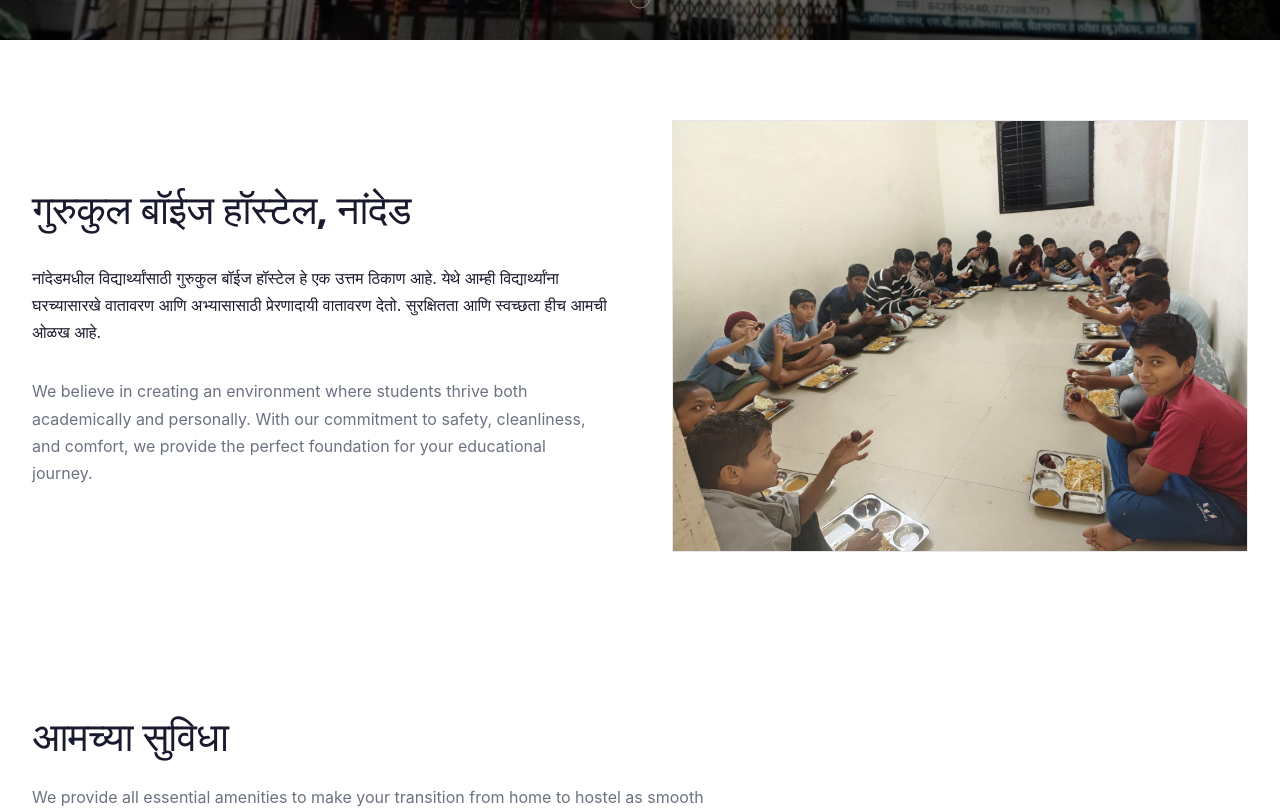
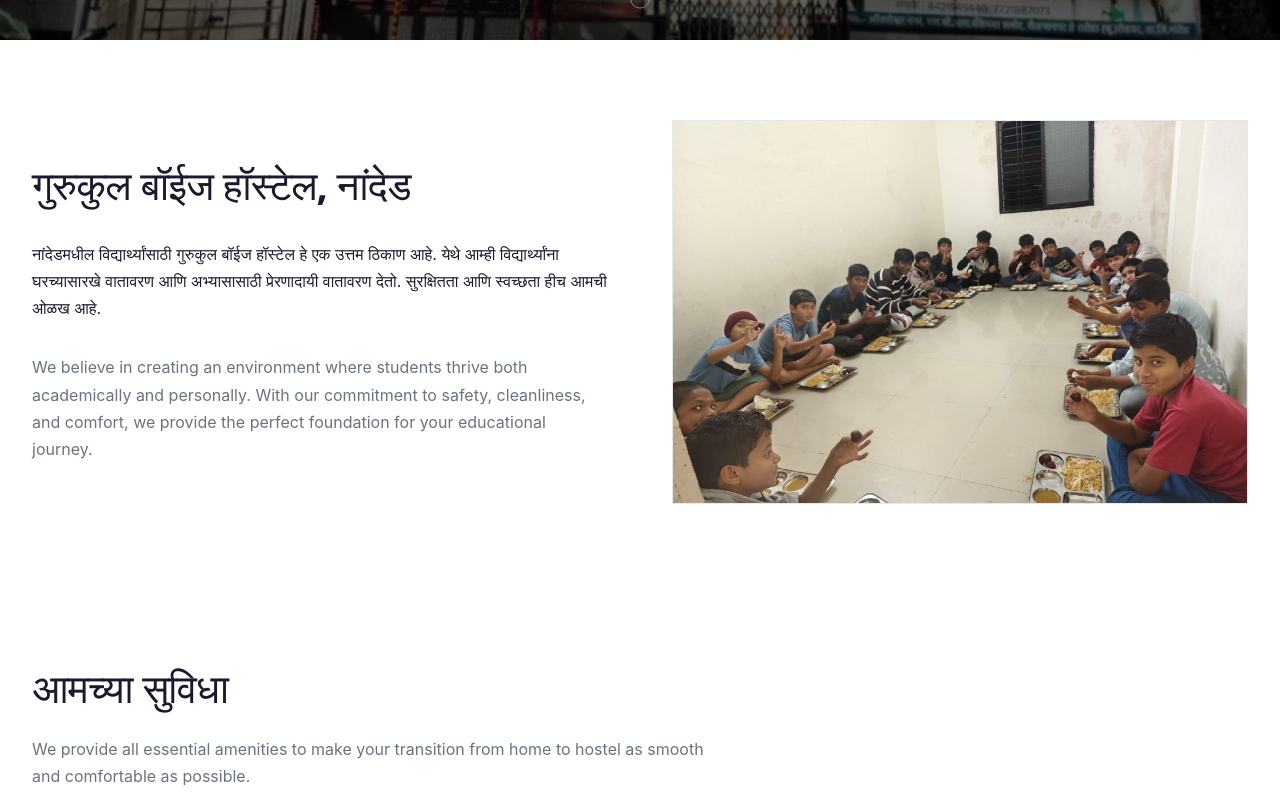
Before and after one commit to Codergirl-cyber/Website-for-hostel, a React (Vite) app: page / in a window 1280 px wide. Shown: the part 760-1569 px from the top of the page. Built offline with nearby package versions, Linux system fonts and the light colour scheme; no server answers; a web font is replaced by a local one.

Commit message:
fixed photos

```diff
--- a/src/components/About.jsx
+++ b/src/components/About.jsx
@@ -34,11 +34,11 @@ const About = ({ content }) => {
             transition={{ duration: 0.8 }}
             className="lg:w-1/2 order-1 lg:order-2"
           >
-            <div className="relative overflow-hidden group aspect-4-3">
+            <div className="relative overflow-hidden group h-80 sm:h-96">
               <img
                 src={studentsGroup}
                 alt="Gurukul Boys Hostel Students"
-                className="absolute inset-0 w-full h-full object-cover transition-transform duration-700 group-hover:scale-110"
+                className="w-full h-full object-cover transition-transform duration-700 group-hover:scale-110"
               />
               <div className="absolute inset-0 border border-[#e5e7eb]" />
             </div>
--- a/src/components/Gallery.jsx
+++ b/src/components/Gallery.jsx
@@ -34,13 +34,13 @@ const Gallery = ({ content }) => {
               whileInView={{ opacity: 1, scale: 1 }}
               viewport={{ once: true }}
               transition={{ duration: 0.5, delay: index * 0.1 }}
-              className="relative group overflow-hidden cursor-pointer border border-[#e5e7eb] transition-all duration-300 hover:border-[#2563eb] aspect-4-3"
+              className="relative group overflow-hidden cursor-pointer border border-[#e5e7eb] transition-all duration-300 hover:border-[#2563eb] h-60 sm:h-72"
               onClick={() => setSelectedImg(img.url)}
             >
               <img
                 src={img.url}
                 alt={img.title}
-                className="absolute inset-0 w-full h-full object-cover transition-transform duration-500 group-hover:scale-110"
+                className="w-full h-full object-cover transition-transform duration-500 group-hover:scale-110"
               />
               <div className="absolute inset-0 bg-black/40 opacity-0 group-hover:opacity-100 transition-opacity duration-300 flex items-center justify-center">
                 <div className="w-12 h-12 bg-white rounded-[4px] flex items-center justify-center text-[#2563eb] shadow-lg">
--- a/src/components/Rooms.jsx
+++ b/src/components/Rooms.jsx
@@ -58,7 +58,7 @@ const Rooms = ({ content }) => {
               className="bg-white border border-[#e5e7eb] overflow-hidden flex flex-col h-full hover:border-[#2563eb] transition-all duration-300"
             >
               {/* Image Container */}
-              <div className="relative overflow-hidden group aspect-4-3">
+              <div className="relative overflow-hidden group h-64 sm:h-72">
                 <img
                   src={room.img}
                   alt={room.type}
--- a/src/index.css
+++ b/src/index.css
@@ -132,13 +132,7 @@ img {
   object-fit: cover;
 }
 
-.aspect-4-3 {
-  aspect-ratio: 4 / 3;
-}
 
-.aspect-3-2 {
-  aspect-ratio: 3 / 2;
-}
 
 @layer base {
   html {
```
